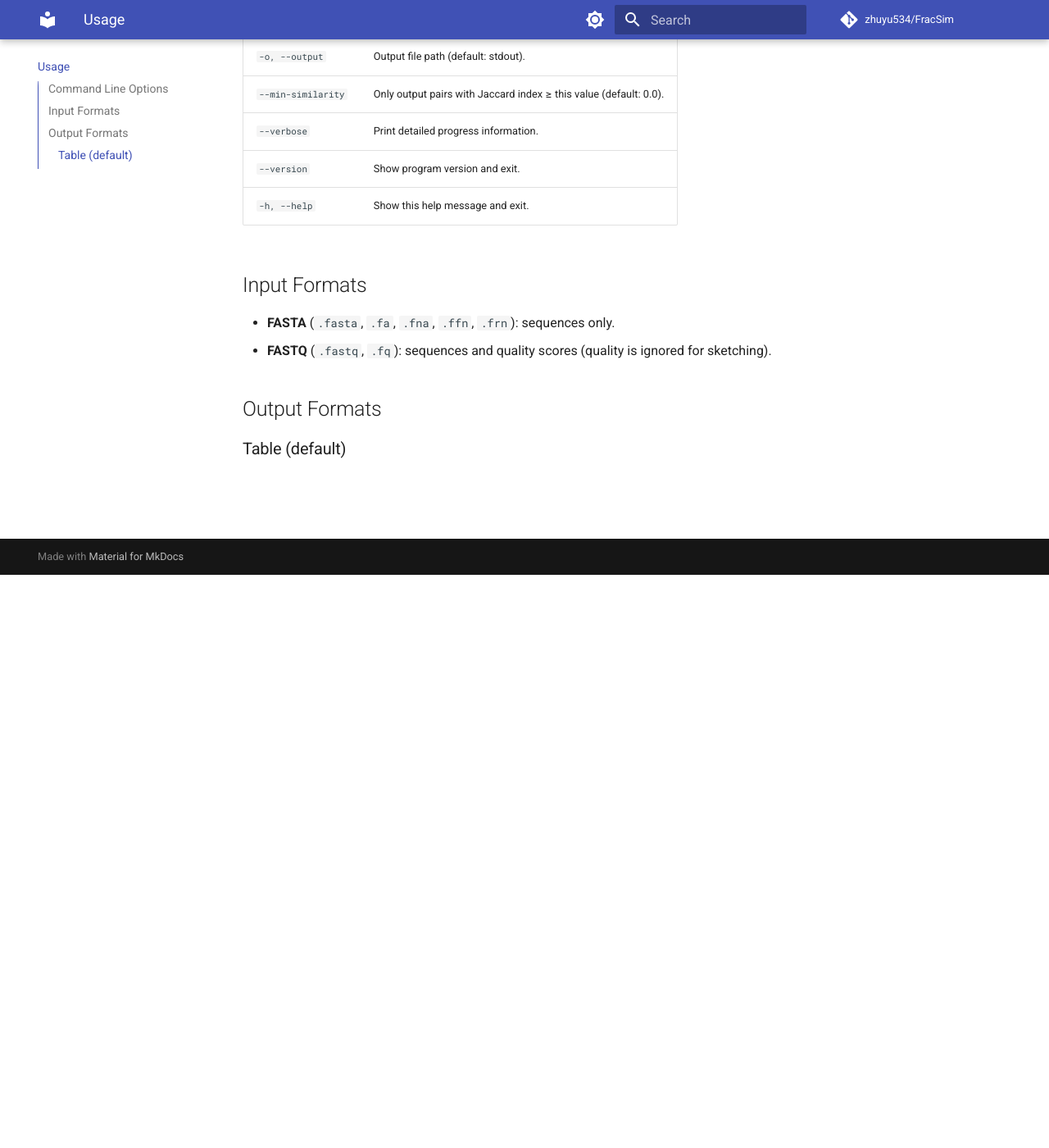
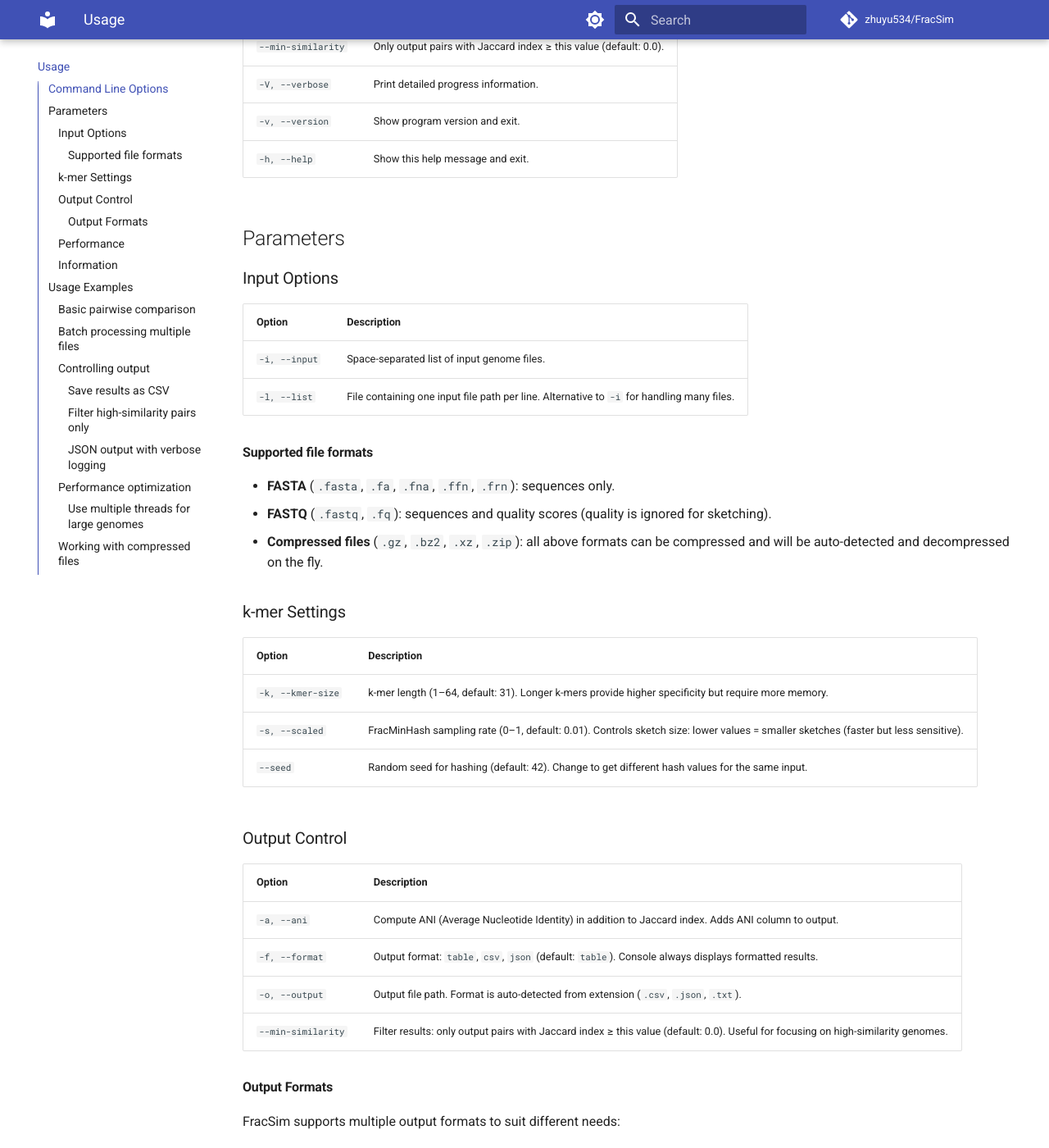
Before and after one commit to zhuyu534/FracSim, an MkDocs documentation site: the page built from docs/usage.md, in a window 1280 px wide and 1400 px high, scrolled down 699 px. Shown: the whole window at 82% size. Built offline with MkDocs 1.6.1 and Material for MkDocs 9.7.7, drawn with Linux system fonts in a browser that asks for light colours; comment, search, counter and statistics services are not loaded; some of the changed text lies outside the part shown.

````diff
--- a/docs/usage.md
+++ b/docs/usage.md
@@ -1,4 +1,3 @@
-```markdown
 # Usage
 
 ## Command Line Options
@@ -10,20 +9,110 @@
 | `-k, --kmer-size`      | k-mer length (1–64, default: 31).                                          |
 | `-s, --scaled`         | FracMinHash sampling rate (0–1, default: 0.01).                            |
 | `--seed`               | Random seed for hashing (default: 42).                                     |
-| `--ani`                | Compute ANI in addition to Jaccard index.                                  |
+| `-a, --ani`                | Compute ANI in addition to Jaccard index.                                  |
 | `--threads`            | Number of threads for parallel processing (default: 1).                    |
-| `--format`             | Output format: `table`, `csv`, `json` (default: `table`).                  |
+| `-f, --format`             | Output format: `table`, `csv`, `json` (default: `table`).                  |
 | `-o, --output`         | Output file path (default: stdout).                                        |
 | `--min-similarity`     | Only output pairs with Jaccard index ≥ this value (default: 0.0).          |
-| `--verbose`            | Print detailed progress information.                                       |
-| `--version`            | Show program version and exit.                                             |
+| `-V, --verbose`            | Print detailed progress information.                                       |
+| `-v, --version`            | Show program version and exit.                                             |
 | `-h, --help`           | Show this help message and exit.                                           |
 
-## Input Formats
+
+## Parameters
+
+### Input Options
+| Option | Description |
+|--------|-------------|
+| `-i, --input` | Space-separated list of input genome files. |
+| `-l, --list` | File containing one input file path per line. Alternative to `-i` for handling many files. |
+
+
+#### Supported file formats
 
 - **FASTA** (`.fasta`, `.fa`, `.fna`, `.ffn`, `.frn`): sequences only.
 - **FASTQ** (`.fastq`, `.fq`): sequences and quality scores (quality is ignored for sketching).
+- **Compressed files** (`.gz`, `.bz2`, `.xz`, `.zip`): all above formats can be compressed and will be auto-detected and decompressed on the fly.
 
-## Output Formats
 
-### Table (default)
+### k-mer Settings
+
+| Option | Description |
+|--------|-------------|
+| `-k, --kmer-size` | k-mer length (1–64, default: 31). Longer k-mers provide higher specificity but require more memory. |
+| `-s, --scaled` | FracMinHash sampling rate (0–1, default: 0.01). Controls sketch size: lower values = smaller sketches (faster but less sensitive). |
+| `--seed` | Random seed for hashing (default: 42). Change to get different hash values for the same input. |
+
+### Output Control
+
+| Option | Description |
+|--------|-------------|
+| `-a, --ani` | Compute ANI (Average Nucleotide Identity) in addition to Jaccard index. Adds ANI column to output. |
+| `-f, --format` | Output format: `table`, `csv`, `json` (default: `table`). Console always displays formatted results. |
+| `-o, --output` | Output file path. Format is auto-detected from extension (`.csv`, `.json`, `.txt`). |
+| `--min-similarity` | Filter results: only output pairs with Jaccard index ≥ this value (default: 0.0). Useful for focusing on high-similarity genomes. |
+
+#### Output Formats
+FracSim supports multiple output formats to suit different needs:
+
+- **Table**: Human-readable formatted table
+- **CSV**: Comma-separated values, ideal for spreadsheet software or further analysis
+- **JSON**: Structured data format, perfect for programmatic processing and integration
+
+### Performance
+
+| Option | Description |
+|--------|-------------|
+| `-t, --threads` | Number of threads for parallel k-mer extraction (default: 1). Increase for faster processing of large genomes. |
+
+### Information
+
+| Option | Description |
+|--------|-------------|
+| `-V, --verbose` | Print detailed progress information, including sketch sizes and processing time. |
+| `-v, --version` | Show program version and exit. |
+| `-h, --help` | Show this help message and exit. |
+
+
+
+## Usage Examples
+
+### Basic pairwise comparison
+```bash
+fracsim -i genome1.fna genome2.fna -k 31 -s 0.01 --ani
+```
+
+### Batch processing multiple files
+```bash
+# Using space-separated list
+fracsim -i genome1.fna genome2.fna genome3.fna -k 31 -s 0.001
+# Using list file
+fracsim -l genome_list.txt -k 31 -s 0.001
+```
+
+### Controlling output
+
+##### Save results as CSV
+```bash
+fracsim -i genome1.fna genome2.fna -k 31 -s 0.01 --ani -o results.csv
+```
+##### Filter high-similarity pairs only
+```bash
+fracsim -i genome1.fna genome2.fna -k 31 -s 0.01 --min-similarity 0.8
+```
+##### JSON output with verbose logging
+```bash
+fracsim -i genome1.fna genome2.fna -k 31 -s 0.01 --format json -o results.json -V
+```
+
+### Performance optimization
+##### Use multiple threads for large genomes
+```bash
+fracsim -i large_genome.fna reference_genome.fna -k 31 -s 0.01 --threads 8
+```
+
+### Working with compressed files
+```bash
+# Auto-detects and decompresses .gz files
+fracsim -i genome1.fna.gz genome2.fna.gz -k 31 -s 0.01 --ani
+```
````
Also changed, not shown: README.md (+1 -1 lines), docs/algorithms.md (+0 -1 lines), docs/changelog.md (+38 -3 lines), docs/index.md (+9 -8 lines), docs/installation.md (+21 -3 lines), docs/quickstart.md (+13 -4 lines).
